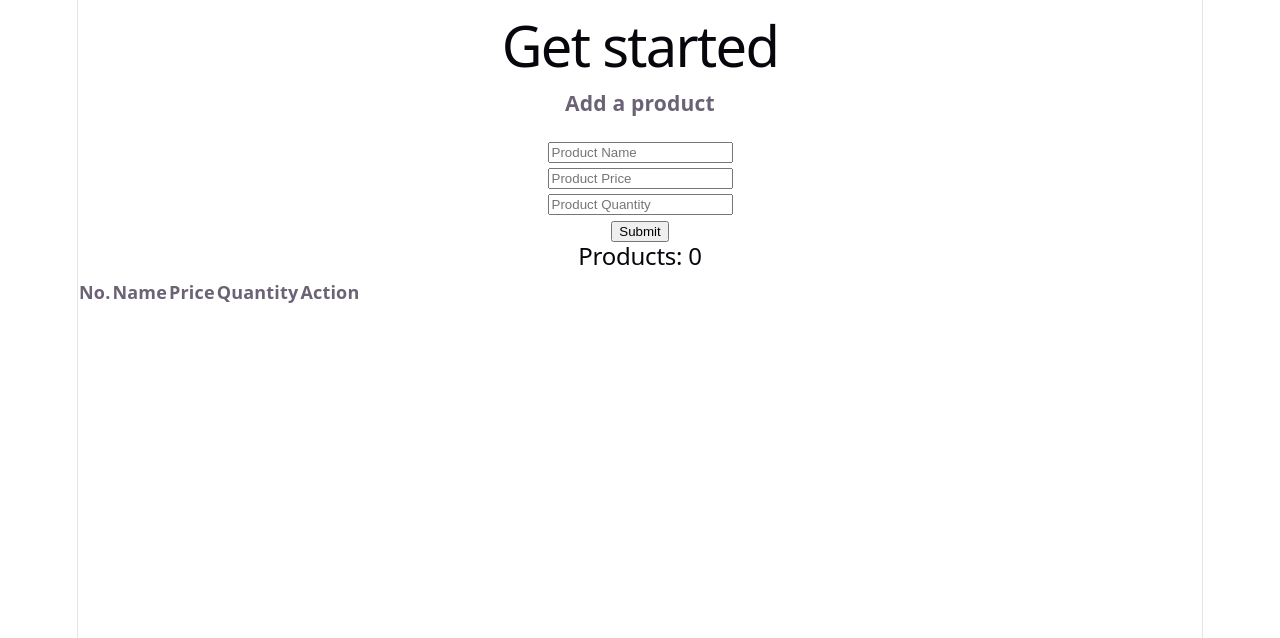
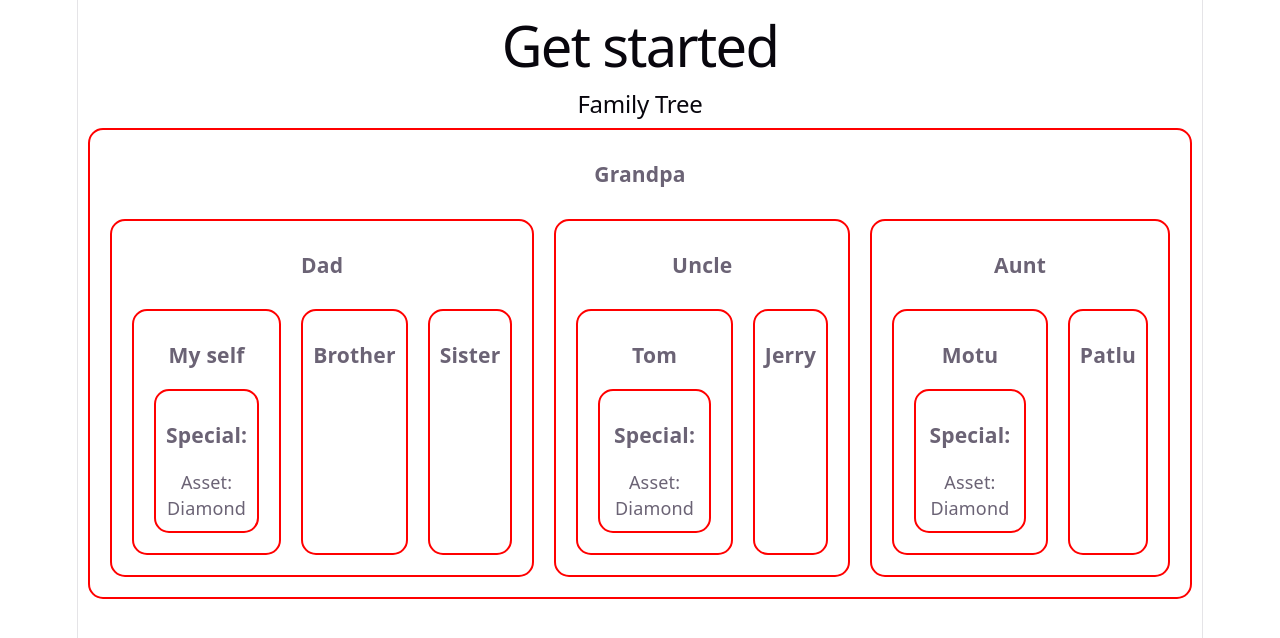
Before and after one commit to probillal/context-api-create-custom-hook, a React (Vite) app: page / in a window 1280 px wide. Shown: the top 638 px of the page. Built offline with nearby package versions, Linux system fonts and the light colour scheme.

Commit message:
create family tree structure and handle props driling

```diff
--- a/src/App.jsx
+++ b/src/App.jsx
@@ -1,5 +1,6 @@
 import "./App.css";
 import ControlledFiled from "./Components/ControlledField/ControlledFiled";
+import FamilyTree from "./Components/FamilyTree/FamilyTree";
 import FormAction from "./Components/FormAction/FormAction";
 import HookForm from "./Components/HookForm/HookForm";
 import ProductManagement from "./Components/ProductManagement/ProductManagement";
@@ -14,7 +15,8 @@
         {/* <FormAction></FormAction> */}
         {/* <ControlledFiled></ControlledFiled> */}
         {/* <HookForm></HookForm> */}
-        <ProductManagement></ProductManagement>
+        {/* <ProductManagement></ProductManagement> */}
+        <FamilyTree></FamilyTree>
       </div>
     </>
   );
--- /dev/null
+++ b/src/Components/FamilyTree/Aunt.jsx
@@ -0,0 +1,16 @@
+import React from "react";
+import Cousin from "./Cousin";
+
+const Aunt = ({ asset }) => {
+  return (
+    <div>
+      <h3>Aunt</h3>
+      <section className="flex">
+        <Cousin asset={asset} name="Motu"></Cousin>
+        <Cousin name="Patlu"></Cousin>
+      </section>
+    </div>
+  );
+};
+
+export default Aunt;
--- /dev/null
+++ b/src/Components/FamilyTree/Brother.jsx
@@ -0,0 +1,11 @@
+import React from "react";
+
+const Brother = () => {
+  return (
+    <div>
+      <h3>Brother</h3>
+    </div>
+  );
+};
+
+export default Brother;
--- /dev/null
+++ b/src/Components/FamilyTree/Cousin.jsx
@@ -0,0 +1,14 @@
+import React from "react";
+import Special from "./Special";
+
+const Cousin = ({ name, asset }) => {
+  return (
+    <div>
+      <h3>{name}</h3>
+      {name === "Tom" && <Special asset={asset}></Special>}
+      {name === "Motu" && <Special asset={asset}></Special>}
+    </div>
+  );
+};
+
+export default Cousin;
--- /dev/null
+++ b/src/Components/FamilyTree/Dad.jsx
@@ -0,0 +1,19 @@
+import React from "react";
+import Myself from "./Myself";
+import Brother from "./Brother";
+import Sister from "./Sister";
+
+const Dad = ({ asset }) => {
+  return (
+    <div>
+      <h3>Dad</h3>
+      <section className="flex">
+        <Myself asset={asset}></Myself>
+        <Brother></Brother>
+        <Sister></Sister>
+      </section>
+    </div>
+  );
+};
+
+export default Dad;
--- /dev/null
+++ b/src/Components/FamilyTree/FamilyTree.css
@@ -0,0 +1,10 @@
+.family-tree div {
+  border: 2px solid red;
+  margin: 10px;
+  padding: 10px;
+  border-radius: 15px;
+}
+.flex {
+  display: flex;
+  justify-content: center;
+}
--- /dev/null
+++ b/src/Components/FamilyTree/FamilyTree.jsx
@@ -0,0 +1,15 @@
+import React from "react";
+import Grandpa from "./Grandpa";
+import "./FamilyTree.css";
+
+const FamilyTree = () => {
+  const asset = "Diamond";
+  return (
+    <div className="family-tree">
+      <h2>Family Tree</h2>
+      <Grandpa asset={asset}></Grandpa>
+    </div>
+  );
+};
+
+export default FamilyTree;
--- /dev/null
+++ b/src/Components/FamilyTree/Grandpa.jsx
@@ -0,0 +1,19 @@
+import React from "react";
+import Dad from "./Dad";
+import Uncle from "./Uncle";
+import Aunt from "./Aunt";
+
+const Grandpa = ({ asset }) => {
+  return (
+    <div>
+      <h3>Grandpa</h3>
+      <section className="flex">
+        <Dad asset={asset}></Dad>
+        <Uncle asset={asset}></Uncle>
+        <Aunt asset={asset}></Aunt>
+      </section>
+    </div>
+  );
+};
+
+export default Grandpa;
--- /dev/null
+++ b/src/Components/FamilyTree/Myself.jsx
@@ -0,0 +1,13 @@
+import React from "react";
+import Special from "./Special";
+
+const Myself = ({ asset }) => {
+  return (
+    <div>
+      <h3>My self</h3>
+      <Special asset={asset}></Special>
+    </div>
+  );
+};
+
+export default Myself;
--- /dev/null
+++ b/src/Components/FamilyTree/Sister.jsx
@@ -0,0 +1,11 @@
+import React from "react";
+
+const Sister = () => {
+  return (
+    <div>
+      <h3>Sister</h3>
+    </div>
+  );
+};
+
+export default Sister;
--- /dev/null
+++ b/src/Components/FamilyTree/Special.jsx
@@ -0,0 +1,12 @@
+import React from "react";
+
+const Special = ({ asset, name }) => {
+  return (
+    <div>
+      <h3>Special: {name}</h3>
+      <p>Asset: {asset}</p>
+    </div>
+  );
+};
+
+export default Special;
--- /dev/null
+++ b/src/Components/FamilyTree/Uncle.jsx
@@ -0,0 +1,16 @@
+import React from "react";
+import Cousin from "./Cousin";
+
+const Uncle = ({ asset }) => {
+  return (
+    <div>
+      <h3>Uncle</h3>
+      <section className="flex">
+        <Cousin asset={asset} name="Tom"></Cousin>
+        <Cousin name="Jerry"></Cousin>
+      </section>
+    </div>
+  );
+};
+
+export default Uncle;
```
